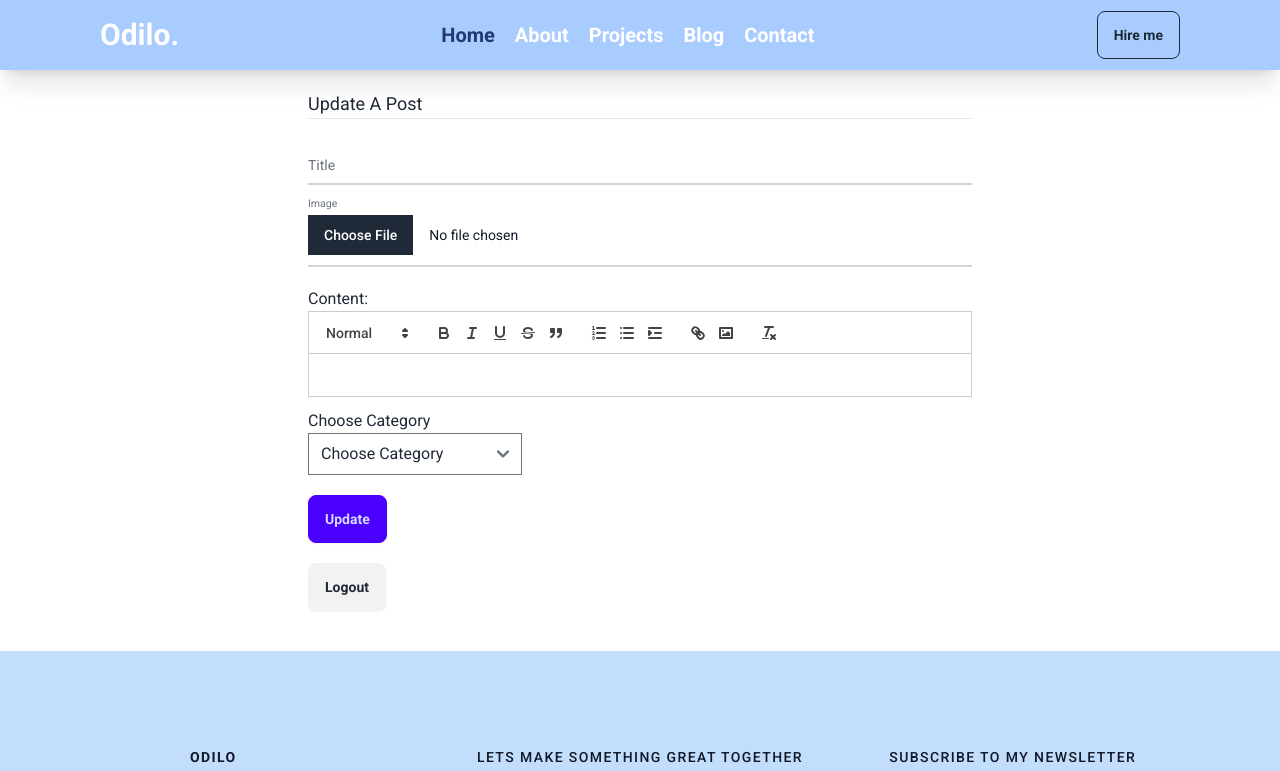
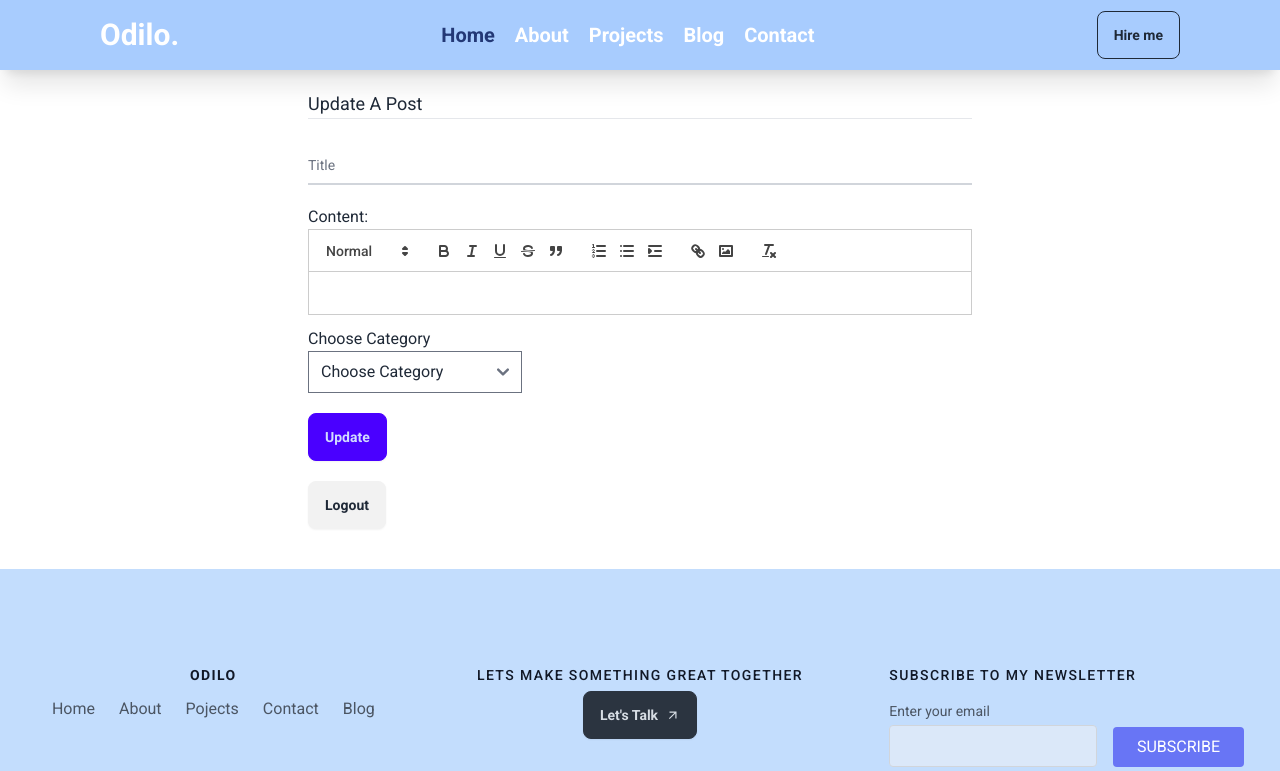
Before and after one commit to muodilo/portfolio_web, a React (Vite) app in the folder frontend/: page /posts/update/1 in a window 1280 px wide. Shown: the top 771 px of the page. Built offline with nearby package versions, Linux system fonts and the light colour scheme; sample sign-in values are in the browser's storage.

Commit message:
getSpecificPost

```diff
--- a/frontend/src/features/post/postService.js
+++ b/frontend/src/features/post/postService.js
@@ -58,8 +58,8 @@ const updatePost = async (postId, postData, token) => {
   try {
     const config = {
       headers: {
-        'Content-Type': 'application/json',
         Authorization: `Bearer ${token}`,
+        'Content-Type': 'multipart/form-data',
       },
     };
 
--- a/frontend/src/features/post/postSlice.js
+++ b/frontend/src/features/post/postSlice.js
@@ -107,6 +107,7 @@ export const updatePost = createAsyncThunk(
   'post/updatePost',
   async ({ postId, postData }, thunkAPI) => {
     try {
+      console.log(postData);
       const token = thunkAPI.getState().reducer.auth.user.token;
       const updatedPostData = await postServices.updatePost(postId, postData, token); // Call the updatePost service
       return updatedPostData; // Return the updated post data
--- a/frontend/src/pages/updatePost/UpdatePost.jsx
+++ b/frontend/src/pages/updatePost/UpdatePost.jsx
@@ -1,14 +1,16 @@
 import React, { useEffect, useState } from 'react';
+import axios from 'axios';
 import { useNavigate } from 'react-router-dom';
 import { v4 as uuidv4 } from 'uuid';
 import { FloatingLabel } from 'flowbite-react';
 import { toast } from 'react-toastify';
-import { updatePost, reset } from '../../features/post/postSlice';
+import { getSpecificPost, reset } from '../../features/post/postSlice';
 import {logout} from '../../features/auth/authSlice'
 import ReactQuill, { Quill } from 'react-quill';
 import 'react-quill/dist/quill.snow.css';
 import { useSelector, useDispatch } from 'react-redux';
 import { FileInput, Label } from 'flowbite-react';
+import { formatDate } from 'date-fns';
 
 const UpdatePost = () => {
 
@@ -34,7 +36,6 @@ const UpdatePost = () => {
     title: postToUpdate ? postToUpdate.title : '',
     content: postToUpdate ? postToUpdate.content : '',
     category: postToUpdate ? postToUpdate.category : '',
-    image: null,
   });
 
   const handleInputChange = (e) => {
@@ -51,43 +52,31 @@ const UpdatePost = () => {
     });
   };
 
-  const handleImageChange = (e) => {
-    setFormData({
-      ...formData,
-      image: e.target.files[0],
-    });
-  };
-
   const handleSubmit = async (e) => {
     e.preventDefault();
+    console.log(formData)
+
+
 
     try {
+      const config = {
+        headers: {
+          Authorization: `Bearer ${user.token}`,
+        }
+      }
+      const postId = singlePost._id;
 
-      const formDataWithImage = new FormData();
-      formDataWithImage.append('title', formData.title);
-      formDataWithImage.append('content', formData.content);
-      formDataWithImage.append('category', formData.category);
-      formDataWithImage.append('image', formData.image);
+      const updatedPost = await axios.put(`http://localhost:5000/api/v1/posts/${postId}`, formData, config);
+      toast.success('Post updated successfully');
+      dispatch(getSpecificPost(postId))
+
+        navigate(`/blog/${singlePost._id}`);
 
 
-          // Dispatch createPost action and wait for its completion
-      const action = await dispatch(createPost(formDataWithImage));
-    // Check if the action is fulfilled (successfully dispatched)
-    if (createPost.fulfilled.match(action)) {
-      // If fulfilled, show success toast
-      toast.success('Post created');
-      navigate('/blog');
-    } else {
-      // If not fulfilled, handle error (e.g., show an error message to the user)
-      toast.error('Error creating post:', action.error.message);
-      console.error('Error creating post:', action.error.message);
-    }
-      // You can redirect to another page or update the UI as needed after successful post creation.
-    } catch (error) {
-      toast.error('Error creating post:', error.message);
-      console.error('Error creating post:', error.message);
-      // Handle error (e.g., show an error message to the user)
-    }
+  } catch (error) {
+    toast.error('Error updating post:', error.message);
+    console.error('Error updating post:', error.message);
+  }
   };
 
   const handleLogout = () => {
@@ -129,18 +118,6 @@ const UpdatePost = () => {
 
           />
 
-          <FloatingLabel
-            className='mb-5'
-            variant="standard"
-            label="Image"
-            id='image'
-            name='image'
-            type='file'
-            accept="image/*"
-            onChange={handleImageChange}
-            required
-
-          />
 
         <div className="mb-3">
           <label htmlFor="content" className="form-label">Content:</label>
```
Also changed, not shown: 5 other files (tests, documents, lock files or other folders).
